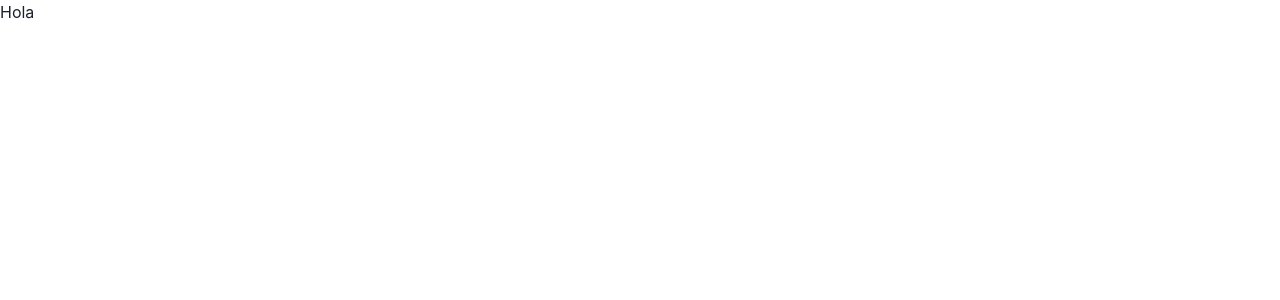
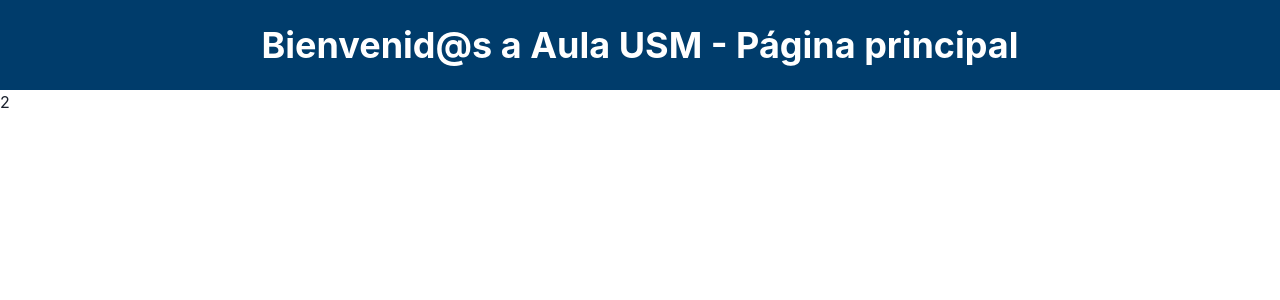
Before and after one commit to iwayato/Entrega_3_INF322, a React (Vite) app: page / in a window 1280 px wide. Shown: the top 300 px of the page. Built offline with nearby package versions, Linux system fonts and the light colour scheme.

Commit message:
Added main menu

```diff
--- a/package.json
+++ b/package.json
@@ -14,8 +14,12 @@
     "@emotion/react": "^11.11.1",
     "@emotion/styled": "^11.11.0",
     "framer-motion": "^10.16.4",
+    "localforage": "^1.10.0",
+    "match-sorter": "^6.3.1",
     "react": "^18.2.0",
-    "react-dom": "^18.2.0"
+    "react-dom": "^18.2.0",
+    "react-router-dom": "^6.18.0",
+    "sort-by": "^1.2.0"
   },
   "devDependencies": {
     "@types/react": "^18.2.15",
--- a/src/App.jsx
+++ b/src/App.jsx
@@ -1,6 +1,8 @@
+import MainMenu from './components/MainMenu'
+
 const App = () => {
     return (
-        <div>Hola</div>
+        <MainMenu></MainMenu>
     )
 }
 
--- /dev/null
+++ b/src/components/MainMenu.jsx
@@ -0,0 +1,23 @@
+import {
+    Text,
+    VStack,
+    Flex,
+    Box
+} from '@chakra-ui/react'
+
+const MainMenu = () => {
+    return (
+        <VStack spacing={0} align='stretch'>
+            <Box h='90px' bg='#003c6b'>
+                <Flex height="90px" align="center" justify="center">
+                    <Text as="b" fontSize="4xl" color="white">Bienvenid@s a Aula USM - Página principal</Text>
+                </Flex>
+            </Box>
+            <Box h='calc(100vh - 90px)' bg='white'>
+                2
+            </Box>
+        </VStack>
+    )
+}
+
+export default MainMenu;
--- /dev/null
+++ b/src/components/RamosCard.jsx
@@ -0,0 +1,5 @@
+const RamosCard = () => {
+
+}
+
+export default RamosCard;
--- a/src/main.jsx
+++ b/src/main.jsx
@@ -1,10 +1,21 @@
 import React from 'react'
 import ReactDOM from 'react-dom/client'
+import { ChakraProvider } from '@chakra-ui/react'
+import {
+    createBrowserRouter,
+    RouterProvider,
+} from "react-router-dom";
 import App from './App.jsx'
-import { ChakraProvider } from '@chakra-ui/react'
+
+const router = createBrowserRouter([
+    {
+        path: "/",
+        element: <App />,
+    },
+]);
 
 ReactDOM.createRoot(document.getElementById('root')).render(
     <ChakraProvider>
-        <App />
+        <RouterProvider router = {router}/>
     </ChakraProvider>
 )
```
Also changed, not shown: src/components/RamosGrid.jsx (added), 1 other file (tests, documents, lock files or other folders).
